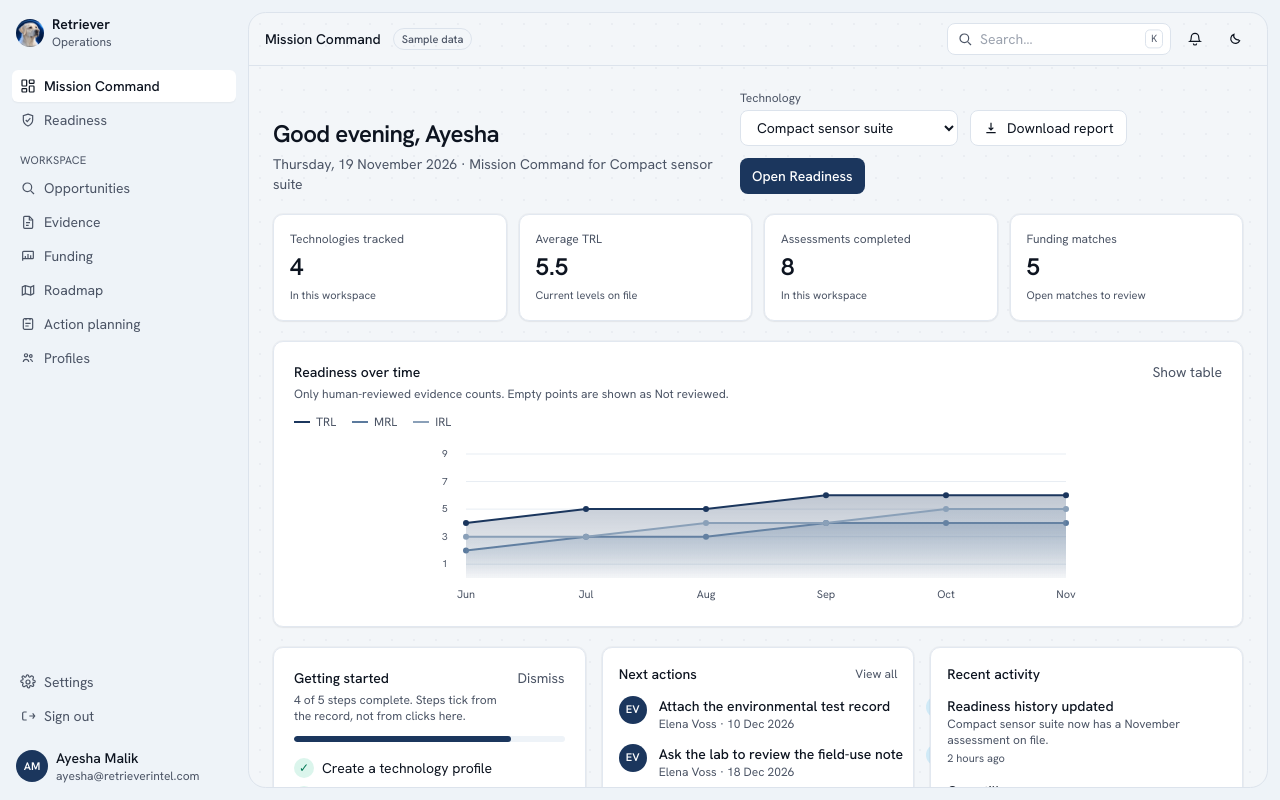
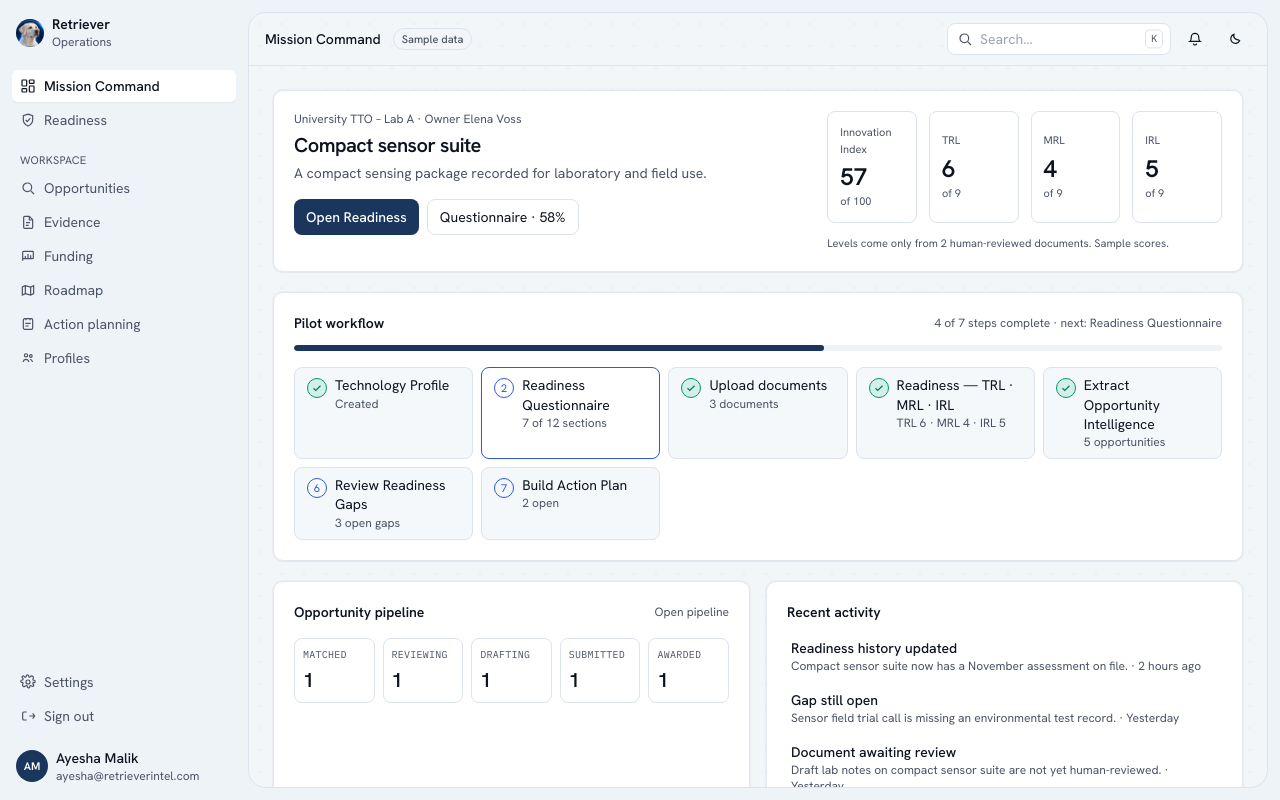
Before and after one commit to AbdulMoeez6/retriever-site, a React (Vite) app in the folder client/: page /app/mission-command in a window 1280 px wide. Built offline with nearby package versions, Linux system fonts and the light colour scheme.

Commit message:
feat(mission-command): add pilot workflow tracker and empty state

```diff
--- a/client/src/pages/app/MissionCommand.jsx
+++ b/client/src/pages/app/MissionCommand.jsx
@@ -1,110 +1,135 @@
-import { Link, useNavigate } from "react-router-dom";
+import { useNavigate } from "react-router-dom";
 import { useApp } from "../../lib/store.jsx";
-import { greeting } from "../../lib/format.js";
-import KpiCard from "../../components/KpiCard.jsx";
-import { HistoryChart, HistoryTable } from "../../components/Charts.jsx";
-import TechSwitcher from "../../components/TechSwitcher.jsx";
+import { PIPELINE_STAGES } from "../../data/pilotData.js";
 import Icon from "../../components/Icon.jsx";
-import { Avatar, PageHeader, StatusChip, btnPrimary, btnSecondary } from "../../components/ui.jsx";
+import { btnPrimary, btnSecondary } from "../../components/ui.jsx";
+
+/** Seven-step pilot workflow tracker. Steps tick from the record, not from clicks here. */
+export function PilotWorkflow({ techId }) {
+  const { pilotSteps } = useApp();
+  const navigate = useNavigate();
+  const steps = pilotSteps(techId);
+  const done = steps.filter((s) => s.state === "done").length;
+  const next = steps.find((s) => s.state !== "done");
+  return (
+    <section className="card p-5">
+      <div className="flex flex-wrap items-center justify-between gap-2">
+        <h2 className="text-sm font-semibold">Pilot workflow</h2>
+        <span className="text-xs text-muted dark:text-slate-400">{done} of {steps.length} steps complete{next ? ` · next: ${next.label}` : " · all done"}</span>
+      </div>
+      <div className="progress mt-3"><span style={{ width: `${(done / steps.length) * 100}%` }} /></div>
+      <ol className="mt-4 grid gap-2 sm:grid-cols-2 lg:grid-cols-4 xl:grid-cols-5">
+        {steps.map((s, i) => {
+          const isNext = next && s.id === next.id;
+          return (
+            <li key={s.id}>
+              <button type="button" onClick={() => navigate(`/app/${s.route}`)}
+                className={`flex h-full w-full items-start gap-2 rounded-lg border px-3 py-2 text-left transition-colors hover:border-navy/40 ${isNext ? "border-[#2F5BD3] bg-white shadow-sm dark:bg-white/5" : "border-line bg-soft/60 dark:border-slate-700 dark:bg-white/[.03]"}`}>
+                <span className={`mt-0.5 grid size-5 shrink-0 place-items-center rounded-full border text-[11px] ${s.state === "done" ? "border-emerald-600 bg-emerald-500/15 text-emerald-700 dark:text-emerald-400" : s.state === "active" ? "border-[#2F5BD3] text-[#2F5BD3]" : "border-line text-muted dark:border-slate-600"}`}>
+                  {s.state === "done" ? <Icon name="check" className="size-3" strokeWidth={2.4} /> : i + 1}
+                </span>
+                <span className="min-w-0">
+                  <span className="block text-sm leading-snug">{s.label}</span>
+                  <span className="block text-xs text-muted dark:text-slate-400">{s.detail}</span>
+                </span>
+              </button>
+            </li>
+          );
+        })}
+      </ol>
+    </section>
+  );
+}
+
+function StartCard() {
+  const navigate = useNavigate();
+  return (
+    <section className="card mx-auto w-full max-w-xl px-6 py-10 text-center">
+      <span className="mx-auto grid size-11 place-items-center rounded-xl bg-[#E8EEFB] text-[#2F5BD3] dark:bg-white/10 dark:text-slate-200"><Icon name="spark" className="size-5" /></span>
+      <h2 className="mt-4 text-lg font-semibold">Start with your Technology Profile</h2>
+      <p className="mx-auto mt-2 max-w-md text-sm text-muted dark:text-slate-400">Nothing has been created for this technology yet. Create your Technology Profile, then answer the Readiness Questionnaire to generate your Innovation Index and funding matches.</p>
+      <button type="button" onClick={() => navigate("/app/technology-profile")} className={`${btnPrimary} mt-6`}>Create Technology Profile <Icon name="arrow" /></button>
+    </section>
+  );
+}
 
 export default function MissionCommand() {
-  const { currentTech, kpis, history, docs, techs, funding, actions, notifications, profile, ui, patchUi, toast } = useApp();
+  const { hasTech, currentTech, ui, pipeline, questionnairePct, notifications, patchUi, docs } = useApp();
   const navigate = useNavigate();
+  if (!hasTech) {
+    return (
+      <div className="flex flex-col gap-5">
+        <StartCard />
+        <PilotWorkflow techId={ui.techId} />
+      </div>
+    );
+  }
   const t = currentTech();
-  const k = kpis();
-  const hist = history[t.id] || { TRL: [] };
-  const steps = [
-    ["Create a technology profile", techs.length > 0],
-    ["Upload a first evidence document", docs.some((d) => d.technologyId === t.id)],
-    ["Run a first readiness assessment", (hist.TRL || []).some((v) => v != null)],
-    ["Review funding matches", funding.length > 0],
-    ["Invite a teammate", false],
-  ];
-  const doneCount = steps.filter((s) => s[1]).length;
-  const nextActions = actions.filter((a) => a.status !== "Done").slice(0, 3);
-  const kpiCards = [
-    ["Technologies tracked", k.techs, "In this workspace", "profiles"],
-    ["Average TRL", k.avgTrl, "Current levels on file", "readiness"],
-    ["Assessments completed", k.assessments, "In this workspace", "readiness"],
-    ["Funding matches", k.funding, "Open matches to review", "funding"],
-  ];
+  const opps = pipeline.filter((o) => o.techId === t.id);
+  const qPct = questionnairePct(t.id);
+  const levels = [["TRL", t.trl], ["MRL", t.mrl], ["IRL", t.irl]];
+  // Sample Innovation Index: readiness levels weighted with questionnaire coverage.
+  const index = Math.round((((t.trl || 0) + (t.mrl || 0) + (t.irl || 0)) / 27) * 60 + qPct * 0.4);
+  const reviewed = docs.filter((d) => d.technologyId === t.id && d.reviewed).length;
   const goActivity = (n) => { if (n.techId) patchUi({ techId: n.techId }); navigate(`/app/${n.route}`); };
 
   return (
     <div className="flex flex-col gap-5">
-      <PageHeader title={`${greeting()}, ${profile.name.split(" ")[0]}`} sub={`Thursday, 19 November 2026 · Mission Command for ${t.name}`}>
-        <TechSwitcher />
-        <button type="button" onClick={() => toast("Report prepared (demo)")} className={btnSecondary}><Icon name="download" /> Download report</button>
-        <Link to="/app/readiness" className={btnPrimary}>Open Readiness</Link>
-      </PageHeader>
-
-      <div className="grid gap-3 sm:grid-cols-2 xl:grid-cols-4">
-        {kpiCards.map(([l, v, s, route]) => <KpiCard key={l} label={l} value={v} sub={s} onClick={() => navigate(`/app/${route}`)} />)}
-      </div>
-
-      <section className="card p-5">
-        <div className="flex flex-wrap items-start justify-between gap-3">
-          <div>
-            <h2 className="text-sm font-medium">Readiness over time</h2>
-            <p className="mt-1 text-xs text-muted dark:text-slate-400">Only human-reviewed evidence counts. Empty points are shown as Not reviewed.</p>
+      <section className="card grid gap-5 p-5 lg:grid-cols-[1.3fr_1fr]">
+        <div>
+          <div className="text-xs text-muted dark:text-slate-400">{t.org} · Owner {t.owner}</div>
+          <h2 className="mt-1 text-xl font-semibold tracking-tight">{t.name}</h2>
+          <p className="mt-1 max-w-lg text-sm text-muted dark:text-slate-400">{t.summary}</p>
+          <div className="mt-4 flex flex-wrap gap-2">
+            <button type="button" onClick={() => navigate("/app/readiness")} className={btnPrimary}>Open Readiness</button>
+            <button type="button" onClick={() => navigate("/app/readiness-questionnaire")} className={btnSecondary}>Questionnaire · {qPct}%</button>
           </div>
-          <button type="button" onClick={() => patchUi({ historyOpen: !ui.historyOpen })} className="text-sm text-muted underline-offset-2 hover:underline dark:text-slate-400">{ui.historyOpen ? "Hide table" : "Show table"}</button>
         </div>
-        <div className="mt-3"><HistoryChart key={t.id} techId={t.id} area height={168} /></div>
-        <HistoryTable techId={t.id} />
+        <div className="grid grid-cols-2 gap-3 sm:grid-cols-4">
+          <button type="button" onClick={() => navigate("/app/readiness-questionnaire")} className="rounded-lg border border-line p-3 text-left hover:border-navy/40 dark:border-slate-700">
+            <div className="text-[11px] text-muted dark:text-slate-400">Innovation Index</div>
+            <div className="mt-1 text-2xl font-semibold tabular-nums">{index}</div>
+            <div className="text-[11px] text-muted dark:text-slate-400">of 100</div>
+          </button>
+          {levels.map(([k, v]) => (
+            <button type="button" key={k} onClick={() => navigate("/app/readiness")} className="rounded-lg border border-line p-3 text-left hover:border-navy/40 dark:border-slate-700">
+              <div className="text-[11px] text-muted dark:text-slate-400">{k}</div>
+              <div className="mt-1 text-2xl font-semibold tabular-nums">{v ?? "—"}</div>
+              <div className="text-[11px] text-muted dark:text-slate-400">of 9</div>
+            </button>
+          ))}
+          <p className="col-span-2 text-[11px] text-muted dark:text-slate-400 sm:col-span-4">Levels come only from {reviewed} human-reviewed document{reviewed === 1 ? "" : "s"}. Sample scores.</p>
+        </div>
       </section>
 
-      <div className="grid gap-4 xl:grid-cols-3">
-        <div className="xl:col-span-1">
-          {ui.checklistDismissed ? (
-            <section className="card p-4 text-sm text-muted">Getting started is dismissed for this session.</section>
-          ) : (
-            <section className="card p-5">
-              <div className="flex items-start justify-between gap-3">
-                <div>
-                  <h2 className="text-sm font-medium">Getting started</h2>
-                  <p className="mt-1 text-xs text-muted dark:text-slate-400">{doneCount} of {steps.length} steps complete. Steps tick from the record, not from clicks here.</p>
-                </div>
-                <button type="button" onClick={() => patchUi({ checklistDismissed: true })} className="text-sm text-muted hover:text-ink dark:hover:text-white">Dismiss</button>
-              </div>
-              <div className="progress mt-3"><span style={{ width: `${(doneCount / steps.length) * 100}%` }} /></div>
-              <ul className="mt-4 grid gap-2">
-                {steps.map(([label, done]) => (
-                  <li key={label} className="flex items-center gap-2 text-sm">
-                    <span className={`grid size-5 place-items-center rounded-full text-xs ${done ? "bg-emerald-500/15 text-emerald-700 dark:text-emerald-400" : "bg-soft text-muted dark:bg-white/10"}`}>{done ? "✓" : ""}</span>{label}
-                  </li>
-                ))}
-              </ul>
-            </section>
-          )}
-        </div>
-        <section className="card p-4">
+      <PilotWorkflow techId={t.id} />
+
+      <div className="grid gap-4 xl:grid-cols-2">
+        <section className="card p-5">
           <div className="flex items-center justify-between">
-            <h2 className="text-sm font-medium">Next actions</h2>
-            <Link to="/app/action-planning" className="text-xs text-muted underline-offset-2 hover:underline dark:text-slate-400">View all</Link>
+            <h2 className="text-sm font-semibold">Opportunity pipeline</h2>
+            <button type="button" onClick={() => navigate("/app/opportunities")} className="text-xs text-muted underline-offset-2 hover:underline dark:text-slate-400">Open pipeline</button>
           </div>
-          <ul className="mt-3 grid gap-3">
-            {nextActions.map((a) => (
-              <li key={a.id} className="flex items-start gap-3">
-                <Avatar name={a.owner} size={28} />
-                <div className="min-w-0 flex-1">
-                  <div className="truncate text-sm font-medium">{a.title}</div>
-                  <div className="text-xs text-muted dark:text-slate-400">{a.owner} · {a.due}</div>
-                </div>
-                <StatusChip status={a.status} />
-              </li>
-            ))}
-          </ul>
+          <div className="mt-4 grid grid-cols-5 gap-2">
+            {PIPELINE_STAGES.map((st) => {
+              const n = opps.filter((o) => o.stage === st).length;
+              return (
+                <button type="button" key={st} onClick={() => navigate("/app/opportunities")} className="rounded-lg border border-line p-2 text-left hover:border-navy/40 dark:border-slate-700">
+                  <div className="font-mono text-[10px] uppercase tracking-wide text-muted dark:text-slate-400">{st}</div>
+                  <div className="mt-1 text-xl font-semibold tabular-nums">{n}</div>
+                </button>
+              );
+            })}
+          </div>
         </section>
-        <section className="card p-4">
-          <h2 className="text-sm font-medium">Recent activity</h2>
-          <ul className="mt-3 grid gap-3">
+        <section className="card p-5">
+          <h2 className="text-sm font-semibold">Recent activity</h2>
+          <ul className="mt-3 grid gap-2">
             {notifications.slice(0, 3).map((n) => (
               <li key={n.id}>
-                <button type="button" onClick={() => goActivity(n)} className="w-full rounded-md text-left hover:bg-soft/80 dark:hover:bg-white/5">
+                <button type="button" onClick={() => goActivity(n)} className="w-full rounded-md px-1 py-1 text-left hover:bg-soft/80 dark:hover:bg-white/5">
                   <div className="text-sm font-medium">{n.title}</div>
-                  <div className="text-xs text-muted dark:text-slate-400">{n.body}</div>
-                  <div className="mt-0.5 text-[11px] text-muted dark:text-slate-500">{n.time}</div>
+                  <div className="text-xs text-muted dark:text-slate-400">{n.body} · {n.time}</div>
                 </button>
               </li>
             ))}
```
